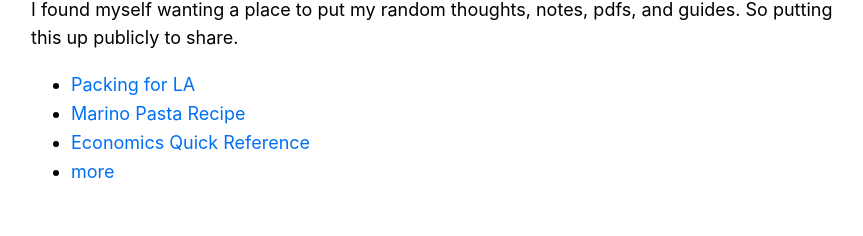
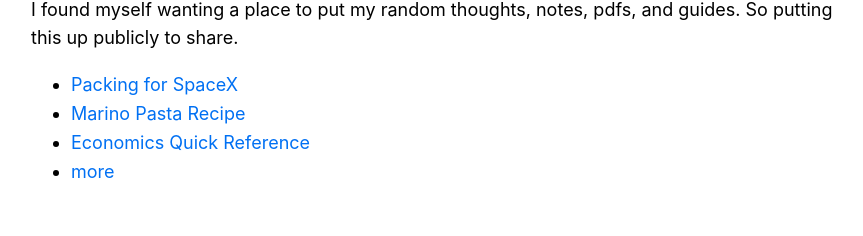
Before and after one commit to shihaocao/nextjs-shihao-website, a Next.js app: page /notes/notes-landing in a window 1280 px wide. Shown: the part 477-713 px from the top of the page, without its empty margins (195-1058 px from the left). Built offline with nearby package versions, Linux system fonts and the light colour scheme.

Commit message:
abstract calls to notes pages

```diff
--- a/pages/notes/notes-landing.js
+++ b/pages/notes/notes-landing.js
@@ -5,6 +5,40 @@ import Layout from '../../components/layout'
 // import { img_photo_descrip_block } from '../../components/img_blocks'
 import styles from '../../components/layout.module.css'
 
+export function notes_list_element(title){
+  let js_file_name = title.replaceAll(' ', '-')
+  js_file_name = js_file_name.toLowerCase()
+  let full_path = `/notes/${js_file_name}`
+  return <li>
+    <Link href={full_path} >
+      <a>{title}</a>
+      </Link>
+  </li>
+}
+
+export function front_page_post_list(){
+  return <ul>
+    {notes_list_element("Packing for SpaceX")}
+    {notes_list_element("Marino Pasta Recipe")}
+    {notes_list_element("Economics Quick Reference")}
+    <li><Link href="/notes/notes-landing" >
+    <a>more</a>
+    </Link>
+    </li>
+  </ul>
+}
+
+export function full_post_list(){
+  return <ul>
+    {notes_list_element("Packing for SpaceX")}
+    {notes_list_element("Marino Pasta Recipe")}
+    {notes_list_element("Economics Quick Reference")}
+    <li><Link href="/notes/notes-landing" >
+    <a>more</a>
+    </Link>
+    </li>
+  </ul>
+}
 
 export default function FirstPost() {
   return (
@@ -25,26 +59,7 @@ export default function FirstPost() {
       I found myself wanting a place to put my random thoughts, notes, pdfs, and guides. So putting this up publicly to share.
       </p>
 
-        <ul>
-            <li>
-              <Link href="/notes/spacex-packing" >
-              <a>Packing for LA</a>
-              </Link>
-            </li>
-            <li>
-              <Link href="/notes/marino-recipe" >
-              <a>Marino Pasta Recipe</a>
-              </Link>
-            </li>
-            <li><Link href="/notes/econ-thoughts" >
-            <a>Economics Quick Reference</a>
-            </Link>
-            </li>
-            <li><Link href="/notes/notes-landing" >
-            <a>more</a>
-            </Link>
-            </li>
-        </ul>
+      {full_post_list()}
 
       <br></br>
 
```
Also changed, not shown: pages/index.js (+2 -19 lines), pages/notes/economics-quick-reference.js (renamed from pages/notes/econ-thoughts.js), pages/notes/marino-pasta-recipe.js (renamed from pages/notes/marino-recipe.js), pages/notes/packing-for-spacex.js (renamed from pages/notes/spacex-packing.js).
